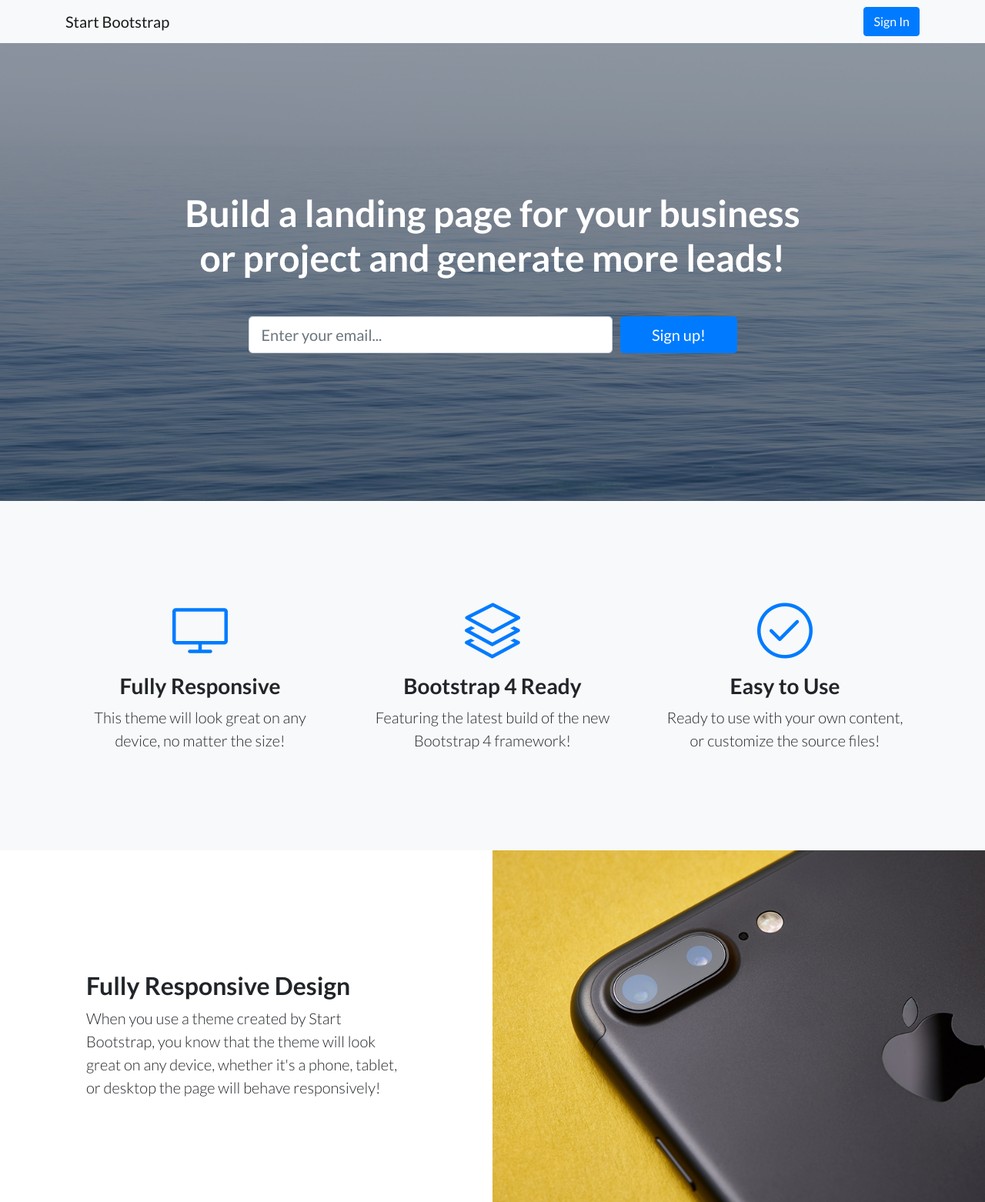
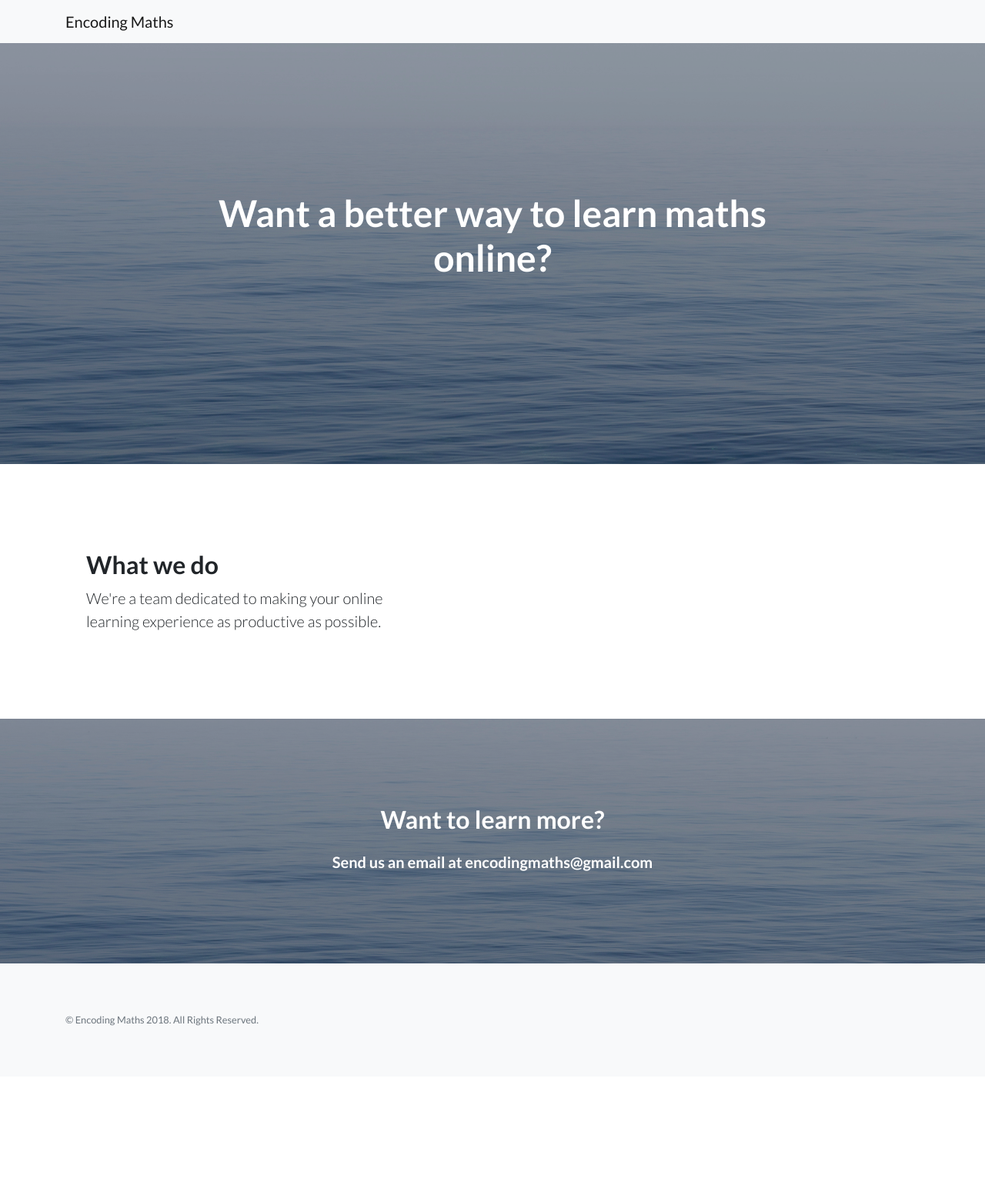
Before and after one commit to encodingmaths/encodingmaths.github.io, a website: page index.html in a window 1280 px wide. Shown: the top 1562 px of the page at 77% size. After the commit the page ends 1399 px from the top, so only its background shows below. Drawn offline with Linux system fonts and the light colour scheme.

Commit message:
Deleted stock content

```diff
--- a/index.html
+++ b/index.html
@@ -8,7 +8,7 @@
     <meta name="description" content="">
     <meta name="author" content="">
 
-    <title>Landing Page - Start Bootstrap Theme</title>
+    <title>Encoding Maths</title>
 
     <!-- Bootstrap core CSS -->
     <link href="vendor/bootstrap/css/bootstrap.min.css" rel="stylesheet">
@@ -28,8 +28,7 @@
     <!-- Navigation -->
     <nav class="navbar navbar-light bg-light static-top">
       <div class="container">
-        <a class="navbar-brand" href="#">Start Bootstrap</a>
-        <a class="btn btn-primary" href="#">Sign In</a>
+        <a class="navbar-brand" href="#">Encoding Maths</a>
       </div>
     </nav>
 
@@ -39,9 +38,10 @@
       <div class="container">
         <div class="row">
           <div class="col-xl-9 mx-auto">
-            <h1 class="mb-5">Build a landing page for your business or project and generate more leads!</h1>
+            <h1 class="mb-5">Want a better way to learn maths online?
+            </h1>
           </div>
-          <div class="col-md-10 col-lg-8 col-xl-7 mx-auto">
+          <!-- <div class="col-md-10 col-lg-8 col-xl-7 mx-auto">
                <form>
                <div class="form-row">
                <div class="col-12 col-md-9 mb-2 mb-md-0">
@@ -52,13 +52,13 @@
                </div>
                </div>
                </form>
-          </div>
+               </div> -->
         </div>
       </div>
     </header>
 
     <!-- Icons Grid -->
-    <section class="features-icons bg-light text-center">
+    <!-- <section class="features-icons bg-light text-center">
          <div class="container">
          <div class="row">
          <div class="col-lg-4">
@@ -90,20 +90,20 @@
          </div>
          </div>
          </div>
-    </section>
+         </section> -->
 
     <!-- Image Showcases -->
     <section class="showcase">
       <div class="container-fluid p-0">
         <div class="row no-gutters">
 
-          <div class="col-lg-6 order-lg-2 text-white showcase-img" style="background-image: url('img/bg-showcase-1.jpg');"></div>
+          <!-- <div class="col-lg-6 order-lg-2 text-white showcase-img" style="background-image: url('img/bg-showcase-1.jpg');"></div> -->
           <div class="col-lg-6 order-lg-1 my-auto showcase-text">
-            <h2>Fully Responsive Design</h2>
-            <p class="lead mb-0">When you use a theme created by Start Bootstrap, you know that the theme will look great on any device, whether it's a phone, tablet, or desktop the page will behave responsively!</p>
+            <h2>What we do</h2>
+            <p class="lead mb-0">We're a team dedicated to making your online learning experience as productive as possible.</p>
           </div>
         </div>
-        <div class="row no-gutters">
+        <!-- <div class="row no-gutters">
              <div class="col-lg-6 text-white showcase-img" style="background-image: url('img/bg-showcase-2.jpg');"></div>
              <div class="col-lg-6 my-auto showcase-text">
              <h2>Updated For Bootstrap 4</h2>
@@ -116,11 +116,11 @@
              <h2>Easy to Use &amp; Customize</h2>
              <p class="lead mb-0">Landing Page is just HTML and CSS with a splash of SCSS for users who demand some deeper customization options. Out of the box, just add your content and images, and your new landing page will be ready to go!</p>
              </div>
-        </div>
+             </div> -->
       </div>
     </section>
 
-    <!-- Testimonials -->
+    <!-- Testimonials
          <section class="testimonials text-center bg-light">
          <div class="container">
          <h2 class="mb-5">What people are saying...</h2>
@@ -148,7 +148,7 @@
          </div>
          </div>
          </div>
-    </section>
+         </section> -->
 
     <!-- Call to Action -->
     <section class="call-to-action text-white text-center">
@@ -156,20 +156,23 @@
       <div class="container">
         <div class="row">
           <div class="col-xl-9 mx-auto">
-            <h2 class="mb-4">Ready to get started? Sign up now!</h2>
+            <h2 class="mb-4">Want to learn more?</h2>
           </div>
-          <div class="col-md-10 col-lg-8 col-xl-7 mx-auto">
+          <div class="col-xl-9 mx-auto">
+            <h5>Send us an email at encodingmaths@gmail.com</h5>
+          </div>
+          <!-- <div class="col-md-10 col-lg-8 col-xl-7 mx-auto">
                <form>
                <div class="form-row">
                <div class="col-12 col-md-9 mb-2 mb-md-0">
                <input type="email" class="form-control form-control-lg" placeholder="Enter your email...">
                </div>
                <div class="col-12 col-md-3">
-                  <button type="submit" class="btn btn-block btn-lg btn-primary">Sign up!</button>
+               <button type="submit" class="btn btn-block btn-lg btn-primary">Submit</button>
                </div>
                </div>
                </form>
-          </div>
+               </div> -->
         </div>
       </div>
     </section>
@@ -179,7 +182,7 @@
       <div class="container">
         <div class="row">
           <div class="col-lg-6 h-100 text-center text-lg-left my-auto">
-            <ul class="list-inline mb-2">
+            <!-- <ul class="list-inline mb-2">
                  <li class="list-inline-item">
                  <a href="#">About</a>
                  </li>
@@ -195,10 +198,10 @@
                  <li class="list-inline-item">
                  <a href="#">Privacy Policy</a>
                  </li>
-            </ul>
-            <p class="text-muted small mb-4 mb-lg-0">&copy; Your Website 2018. All Rights Reserved.</p>
+                 </ul> -->
+            <p class="text-muted small mb-4 mb-lg-0">&copy; Encoding Maths 2018. All Rights Reserved.</p>
           </div>
-          <div class="col-lg-6 h-100 text-center text-lg-right my-auto">
+          <!-- <div class="col-lg-6 h-100 text-center text-lg-right my-auto">
                <ul class="list-inline mb-0">
                <li class="list-inline-item mr-3">
                <a href="#">
@@ -216,7 +219,7 @@
                </a>
                </li>
                </ul>
-          </div>
+               </div> -->
         </div>
       </div>
     </footer>
```
Lines whose indentation alone changed are shown as unchanged.
